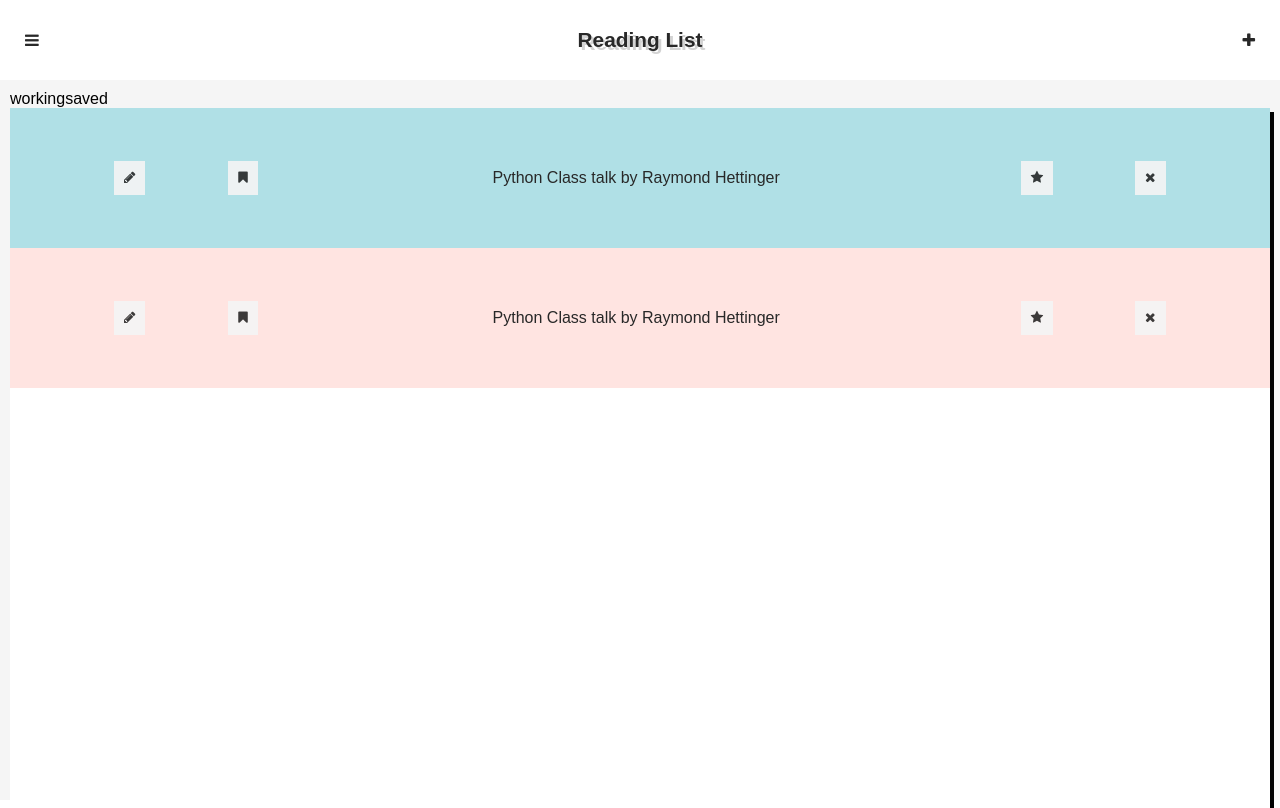
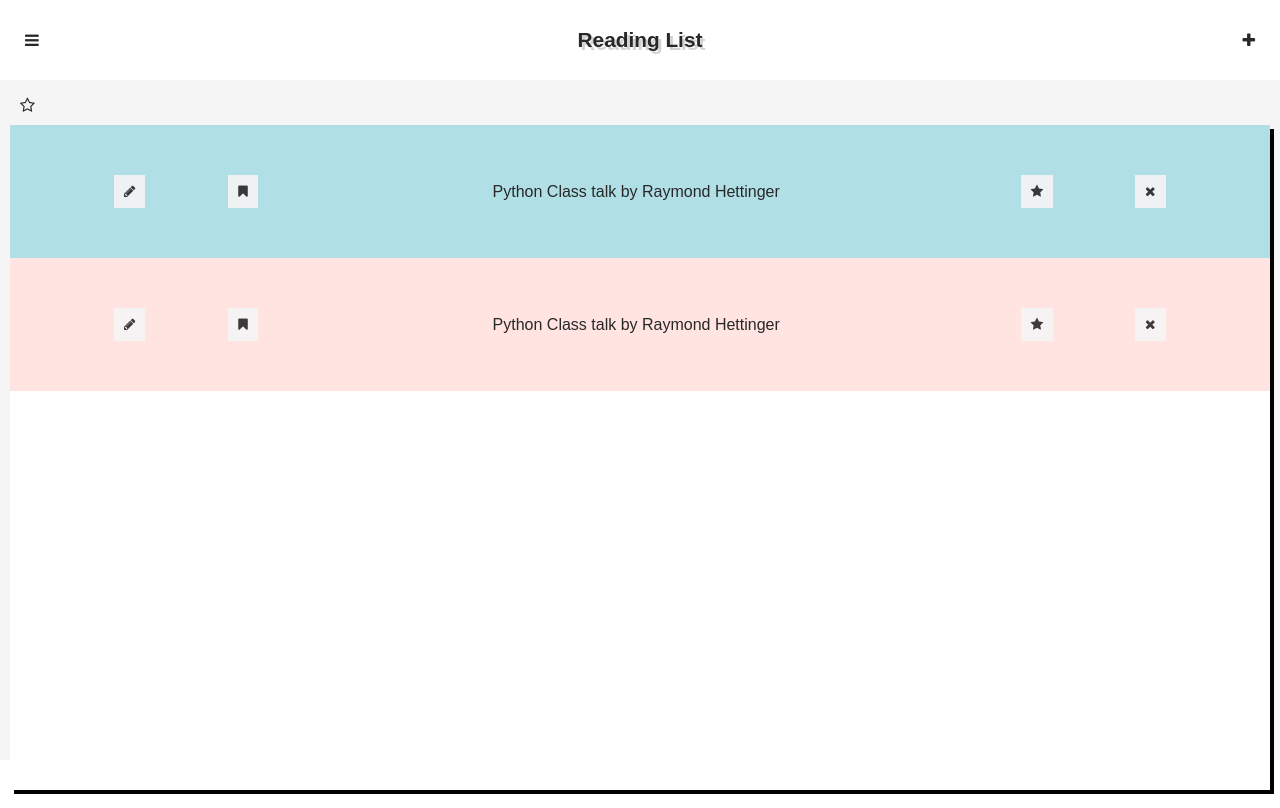
Before and after one commit to foundling/readinglist, a Vue app: page / in a window 1280 px wide. Built offline with nearby package versions, Linux system fonts and the light colour scheme.

Commit message:
using star icon above lists to toggle between working list and saved/starred list

```diff
--- a/src/components/ReadingList.vue
+++ b/src/components/ReadingList.vue
@@ -3,17 +3,19 @@
     <section class="readinglist">
         <ul class="list-tabs">
             <li
-                v-on:click="setActiveList('working')"
                 v-bind:class="{
-                    'active-list': type === 'working'
+                    'active-list': listName === 'working'
                 }"
-                class="list-tab working">working</li>
+                class="list-tab working">
+                </li>
             <li
-                v-on:click="setActiveList('saved')"
+                v-on:click="toggleActiveList('saved')"
                 v-bind:class="{
-                    'active-list': type === 'saved'
+                    'star-active': listName === 'saved'
                 }"
-                class="list-tab saved">saved</li>
+                class="list-tab saved">
+                    <i class="starred-list fa fa-star-o"></i>
+            </li>
         </ul>
         <ul
             class="readinglist-list">
@@ -30,18 +32,29 @@
 
 <style scoped>
 
-
-    .active-list {
-        background: aquamarine;
+    .star-active {
+        background: gold;
+    }
+    .starred-list {
+        padding: 5px;
     }
     section.readinglist {
 
-        height: 90vh;
-        padding: 10px;
+        height: 85vh;
+        padding: 5px 10px 10px 10px;
         background: whitesmoke;
 
     }
 
+    ul.list-tabs {
+        height: 5vh;
+        display: flex;
+        align-items: center;
+    }
+
+    li.list-tab {
+        margin-right: 5px;
+    }
     li.list-tab {
         display: inline-block;
     }
@@ -87,10 +100,8 @@
             }
         },
         methods: {
-            setActiveList(listName) {
-                this.$store.dispatch('setActiveList', {
-                    listName: listName
-                });
+            toggleActiveList(listName) {
+                this.$store.dispatch('toggleActiveList');
             }
         }
 
--- a/src/store/index.js
+++ b/src/store/index.js
@@ -61,8 +61,9 @@ const store = new Vuex.Store({
             const listItem = state.readingLists.working.splice(index,1);
             state.readingLists.saved.push(listItem);
         },
-        SET_ACTIVE_LIST(state, { listName }) {
-            state.readingLists.activeListName = listName;
+        TOGGLE_ACTIVE_LIST(state) {
+            const listName = state.readingLists.activeListName;
+            state.readingLists.activeListName = (listName === 'saved' ? 'working' : 'saved');
         }
 
     },
@@ -88,8 +89,8 @@ const store = new Vuex.Store({
         addToSavedList({commit}, payload) {
             commit('REMOVE_LIST_ITEM', payload);
         },
-        setActiveList({commit}, payload) {
-            commit('SET_ACTIVE_LIST', payload);
+        toggleActiveList({commit}) {
+            commit('TOGGLE_ACTIVE_LIST');
         }
 
     },
```
Also changed, not shown: 2 other files (tests, documents, lock files or other folders).
